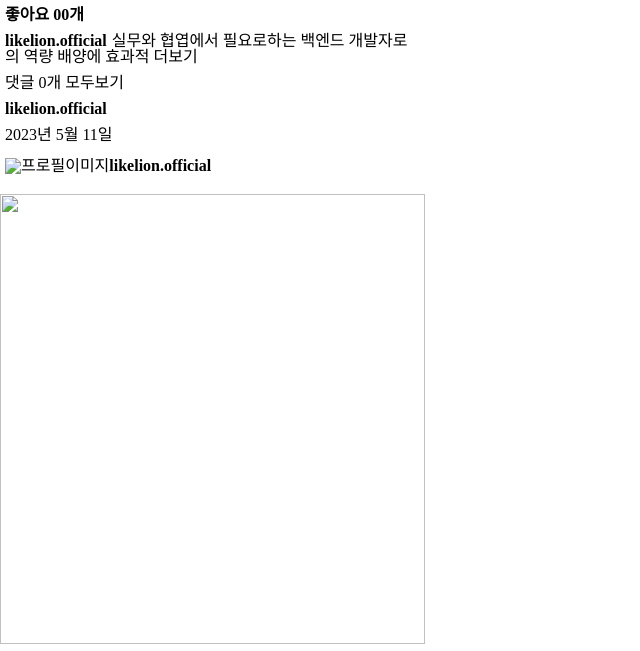
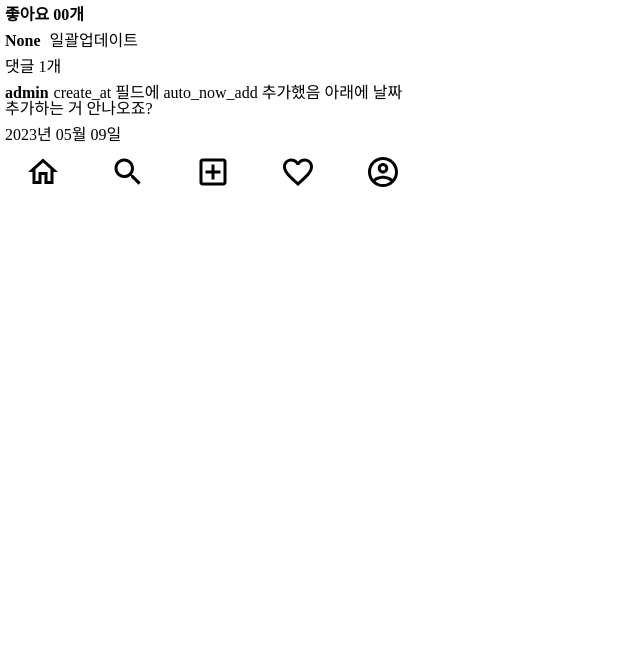
Before and after one commit to Hszoo/django-practice5, a Django app: page /posts/1/ in a window 1280 px wide. Shown: the part 1434-2085 px from the top of the page, without its empty margins (0-640 px from the left). After the commit the page ends 1621 px from the top, so only its background shows below. Run offline with Django 4.2, Linux system fonts and the light colour scheme; data comes from the database, SQL or seed files in the repository; both versions use the stored data as it was after the commit; some libraries are stand-ins or nearby versions.

Commit message:
second-commit

```diff
--- a/config/urls.py
+++ b/config/urls.py
@@ -1,4 +1,6 @@
 from django.contrib import admin
+from django.conf import settings # settings 파일에 있는 값들을 가져올 수 있음
+from django.conf.urls.static import static
 from django.urls import path, include
 from posts.views import index, url_view, url_parameter_view, function_view, function_view_list, class_view
 
@@ -13,4 +15,7 @@ urlpatterns = [  #이것도 리스트이니까 마지막에 콤마 꼭 찍기
     path('cbv/', class_view.as_view()), #class_view는 클래스라 as_view로 실행해줘야됨
     path('', index, name='index'),
     path('posts/', include('posts.urls', namespace='posts')),
+    path('__debug__', include('debug_toolbar.urls')),
 ]
+
+urlpatterns += static(settings.MEDIA_URL, document_root=settings.MEDIA_ROOT)
--- a/posts/urls.py
+++ b/posts/urls.py
@@ -5,8 +5,8 @@ app_name='posts'
 
 urlpatterns = [
     path('',post_list_view, name="post-list"), # 여기 이름을 index.html에서 가져다 쓸 수 있음 -> templates 언어
-    path('new/',post_create_view),
-    path('<int:id>/',post_detail_view), # 모델의 id값 의 detail화면 보여줌
-    path('<int:id>/edit/',post_update_view), # id의 수정 -> 업데이트 화면 보여줌
-    path('<int:id>/delete/',post_delete_view), # id의 delete -> delete 화면 보여줌
+    path('new/',post_create_view, name='post-create'),
+    path('<int:id>/',post_detail_view, name='post-detail'), # 모델의 id값 의 detail화면 보여줌
+    path('<int:id>/edit/',post_update_view, name='post-update'), # id의 수정 -> 업데이트 화면 보여줌
+    path('<int:id>/delete/',post_delete_view, name='post-delete'), # id의 delete -> delete 화면 보여줌
 ]
--- a/posts/views.py
+++ b/posts/views.py
@@ -1,21 +1,92 @@
-from django.shortcuts import render
-from django.http import HttpResponse, JsonResponse
+from django.shortcuts import render, redirect, get_object_or_404
+from django.http import HttpResponse, JsonResponse, Http404
 from django.views.generic.list import ListView # cbv 에서 listView쓰기 위해 받아옴
 from .models import Post # posts 앱 내(현재 views와 같은 경로상의) models 받아오기
+from django.contrib.auth.decorators import login_required
+
 # Create your views here.
 
 def index(request) :
-    return render(request, 'index.html')
+    post_list = Post.objects.all().order_by('-create_at') # post 모델에 있는 모든 데이터 가져와라
+    context = {
+        'post_list' : post_list,
+    }
+    return render(request, 'index.html', context)
+
 def post_list_view(request) :
-    return render(request, 'posts/post_list.html') # BASE-DIR로 위에 위에 즉 워크스페이스 / templates까지 지정해줬으니까 그 이하를 지정해주면 됨
+    post_list = Post.objects.all() # post 모델에 있는 모든 데이터 가져와라
+    #post_list = Post.objects.filter(writer=request.user) # 모델 내 writer 가 현재 로그인한 사용자와 같은지 조회
+    context = {
+        'post_list' : post_list,
+    }
+    return render(request, 'posts/post_list.html', context) # BASE-DIR로 위에 위에 즉 워크스페이스 / templates까지 지정해줬으니까 그 이하를 지정해주면 됨
+
 def post_detail_view(request, id) :
-    return render(request, 'posts/post_detail.html')
-def post_create_view(request, id) :
-    return render(request, 'posts/post_form.html')
-def post_update_view(request, id) :
-    return render(request, 'posts/post_form.html')
+    try:
+        post = Post.objects.get(id=id) # 더보기 페이지에서 url 템플릿으로 먹이려면, id값도 넘겨줘야할텐데 그떄 id넘기기 위해서는 여기 context 넘겨줘야됨..
+    # 존재하지 않는 페이지 입력받아 예외발생하면
+    except Post.DoesNotExist:
+        return redirect('index') # 홈으로 redirect
+    context = {
+        'post' : post,
+    }
+    return render(request, 'posts/post_detail.html', context)
+
+@login_required # 아래 함수실행 전에 실행되어, 로그인 상태에서만 아래 함수가 실행 되도록
+def post_create_view(request) :
+    if request.method == 'GET' :
+        return render(request, 'posts/post_form.html')
+    else :
+        image = request.FILES.get('image')
+        content = request.POST.get('content')
+        print(image)
+        print(content)
+
+        # 사용자가 입력한 file과 content data 객체로 추가하기
+        Post.objects.create(
+            image=image,
+            content=content,
+            #writer=request.user
+        )
+        return redirect('index')
+
+@login_required
+def post_update_view(request, id) : # url 패턴에 <int:id> 해놔서 id값 가져오기 가능 / urls에서 이거 안해놓으면 당연히 못가져오겠져
+    #post = get_object_or_404(Post, id=id, writer=request.user) writer로 받는 값이 없어도 에러 발생시키는 구문 # 모델, id prameter
+    post = Post.objects.get(id = id) # 특정 id값의 post 객체를 받음
+
+    if request.user != post.writer :
+        raise Http404('잘못된 접근입니다.') # 로그인한 사용자와 작성자가 다르면 에러
+
+    if request.method == 'GET' :
+        context = { 'post':post }
+        return render(request, 'posts/post_form.html', context)
+    elif request.method == 'POST' :
+        new_image = request.FILES.get('image')
+        content = request.POST.get('content')
+        print(new_image)
+        print(content)
+
+        if new_image :
+            post.image.delete() #기존의 이미지는 삭제해서 중복된 이미지 쌓이지 않도록
+            post.image = new_image # 수정된 이미지와 content로 변경
+        post.content = content
+        post.save()
+        return redirect('posts:post-detail', post.id)
+
+@login_required
 def post_delete_view(request, id) :
-    return render(request, 'posts/post_delete.html')
+
+    post = get_object_or_404(Post, id=id) # 모델, id prameter
+    if request.user != post.writer :
+        raise Http404('잘못된 접근입니다.') # 로그인한 사용자와 작성자가 다르면 에러
+
+    if request.method == 'GET':
+        context = {'post' : post}
+        return render(request, 'posts/post_confirm_delete.html', context)
+    else:
+        post.delete()
+        return render('index')
 
 def url_view(request) :
     print('url_view 함수 실행중 ')
--- a/templates/base.html
+++ b/templates/base.html
@@ -14,16 +14,20 @@
         {% block content %}
         {% endblock %}
     </div>
-        <nav> <!-- 메뉴는 여기에만 있는게 아니라 다 있어서 base.html에 넣어주기 -->
+        <nav> <!-- 메뉴는 여기에만 있는게 어떤 페이지에서도 적용되어야 함-> base.html에 넣어주기 -->
             <ul class="bottom-menu-group">
                 <li>
-                    <img src="{% static 'icons/home_outlined_black_36dp.svg' %}" alt="홈"/> <!--base-dir/static경로 지정해놨으니까 이 기준 상대경로 지정해주면됨-->
+                    <a href="{% url 'index' %}">
+                        <img src="{% static 'icons/home_outlined_black_36dp.svg' %}" alt="홈"/> <!--base-dir/static경로 지정해놨으니까 이 기준 상대경로 지정해주면됨-->
+                    </a>
                 </li>
                 <li>
                     <img src="{% static 'icons/search_outlined_black_36dp.svg' %}" alt="검색"/> <!--base-dir/static경로 지정해놨으니까 이 기준 상대경로 지정해주면됨-->
                 </li>
                 <li>
-                    <img src="{% static 'icons/add_box_outlined_black_36dp.svg' %}" alt="글쓰기"/> <!--base-dir/static경로 지정해놨으니까 이 기준 상대경로 지정해주면됨-->
+                    <a href="{% url 'posts:post-create' %}">
+                        <img src="{% static 'icons/add_box_outlined_black_36dp.svg' %}" alt="글쓰기"/> <!--base-dir/static경로 지정해놨으니까 이 기준 상대경로 지정해주면됨-->
+                    </a>
                 </li>
                 <li>
                     <img src="{% static 'icons/favorite_outlined_black_36dp.svg' %}" alt="좋아요"/> <!--base-dir/static경로 지정해놨으니까 이 기준 상대경로 지정해주면됨-->
--- a/templates/index.html
+++ b/templates/index.html
@@ -4,7 +4,11 @@
 {% block content %}
 <main>
     <div class="card-list"> <!-- card 리스트 안에 카드 여러개 만들었는데-->
-        {% include 'mixin/posts/post_card.html' %} <!-- include해서 파일 가져다가 쓸 수도 있음 (경로참고)-->
+        {% for post in post_list %}
+            {% include 'mixin/posts/post_card.html' with detail=False %} <!-- include해서 파일 가져다가 쓸 수도 있음 (경로참고)-->
+            <!-- list는 detail페이지가 아니므로, detail =False로 해줘서, 더보기 버튼 보이도록 함 -->
+        {% endfor %}
+
     </div>
 </main>
 {% endblock %}
--- a/templates/mixin/posts/post_card.html
+++ b/templates/mixin/posts/post_card.html
@@ -3,12 +3,24 @@
     <div class="card__header">
         <img src="http://via.placeholder.com/32x32" alt="프로필이미지">
         <a href="#">
-            <span class="card__user-name">likelion.official</span>
+            <span class="card__user-name">{{ post.writer }}</span>
         </a>
+        {% if detail %} <!-- 더보기 버튼 눌러 들어간 상세페이지가 아니라면  content 일부만 표시 -->
+            {% if request.user == post.writer %} <!-- 작성자와 로그인한 사용자가 같은 경우에만 수정할 수 있도록 -->
+                <a href="{% url 'posts:post-update' post.id%}">수정하기</a> ||
+                <a href="{% url 'posts:post-delete' post.id %}">삭제하기</a>
+            {% endif %}
+        {% endif %}
+
     </div>
     <div class="card__body">
         </div>
-            <img class="card__image" src="http://via.placeholder.com/600x600" alt="">
+            <!-- 이미지가 없는 경우도 있어서 조건문 -->
+            {% if post.image %}
+                <img class="card__image" src="{{ post.image.url }}" alt="">
+            {% else %}
+                <img class="card__image" src="http://via.placeholder.com/600x600" alt="">
+            {% endif %}
         </div>
         <div class="card__btn-group">
             <div>
@@ -23,93 +35,46 @@
         <div class="card_content">
             <span class="card__like-num">좋아요 00개</span>
             <div class="card__main-text">
-                <p><span class="card__user-name">likelion.official</span>{{"실무와 협엽에서 필요로하는 백엔드 개발자로의 역량 배양에 효과적"|truncatechars:35}} 더보기</p>
+                <p><span class="card__user-name">{{post.writer}}</span>
+                    {% if not detail %} <!-- 더보기 버튼 눌러 들어간 상세페이지가 아니라면  content 일부만 표시 -->
+                        {{ post.content|truncatechars:35}}
+                    {% else %} <!-- 더보기 버튼 눌러 들어간 상세페이지라면 전체 content 표시 -->
+                        {{ post.content }}
+                    {% endif %}
+                    </p>
+
+                <!-- 이거 post_detail 에서 detail=True 해놨는데, 그거 값 조건 비교하는 거임
+                detail true면, 지금 디테일 페이지에 있는 거일테니까 더보기 버튼은 보이지 x 아니라면 더보기 버튼 보이도록 -->
+                {% if not detail %}
+                    <a href="{% url 'posts:post-detail' post.id %}">더보기</a>
+                {% endif %}
+                <!-- <a href="/posts/{{post.id}}">더보기</a> -->
             </div>
             <div>
-                <p>댓글 0개 모두보기</p>
-                <ul class="card__comment-group">
-                    <li>
-                        <p><span class="card__user-name">likelion.official</span></p>
-                    </li>
+                <!-- post.comment_set : post를 참조하는 comment를 다시 역참조하는 거임
+                그래서, 전체 comment를 가져온 다음에 count 세는 거 -->
+                <p>댓글 {{ post.comment_set.all.count }}개
+                {% if not detail %}
+                    <a href="{% url 'posts:post-detail' post.id %}">모두보기</a>
+                {% endif %}
+                </p>
+                    <ul class="card__comment-group">
+                    {% if not detail %}
+                        {% for comment in post.comment_set.all %}
+                            <li>
+                                <p><span class="card__user-name">{{comment.writer}}</span>{{comment.content}}</p>
+                            </li>
+                        {% endfor %}
+                    {% else %}
+                        {% for comment in post.comment_set.all|slice:":2" %}
+                            <li>
+                                <p><span class="card__user-name">{{comment.writer}}</span>{{comment.content}}</p>
+                            </li>
+                        {% endfor %}
+                    {% endif %}
                 </ul>
-                <p class="card-created-at">2023년 5월 11일</p>
+                <p class="card-created-at">{{post.create_at|date:"Y년 m월 d일"}}</p>
             </div>
         </div>
     </div>
 </div>
-<div class="card"> <!-- 이게 카드... 글이 많을 수록 카드 여러개 생성되는 거임 -->
-    <div class="card__header">
-        <img src="http://via.placeholder.com/32x32" alt="프로필이미지">
-        <a href="#">
-            <span class="card__user-name">likelion.official</span>
-        </a>
-    </div>
-    <div class="card__body">
-        </div>
-            <img class="card__image" src="http://via.placeholder.com/600x600" alt="">
-        </div>
-        <div class="card__btn-group">
-            <div>
-                <img class="card__btn" src="{% static 'icons/favorite_outlined_black_36dp.svg'}" alt="">
-                <img class="card__btn" src="{% static 'icons/mode_comment_outlined_black_36dp.svg'}" alt="">
-                <img class="card__btn" src="{% static 'icons/send_outlined_black_36dp.svg'}" alt="">
-            </div>
-            <div>
-                <img class="card__btn" src="{% static 'icons/bookmark_outlined_black_36dp.svg'}" alt="">
-            </div>
-        </div>
-        <div class="card_content">
-            <span class="card__like-num">좋아요 00개</span>
-            <div class="card__main-text">
-                <p><span class="card__user-name">likelion.official</span>{{"실무와 협엽에서 필요로하는 백엔드 개발자로의 역량 배양에 효과적"|truncatechars:35}} 더보기</p>
-            </div>
-            <div>
-                <p>댓글 0개 모두보기</p>
-                <ul class="card__comment-group">
-                    <li>
-                        <p><span class="card__user-name">likelion.official</span></p>
-                    </li>
-                </ul>
-                <p class="card-created-at">2023년 5월 11일</p>
-            </div>
-        </div>
-    </div>
-</div>
-<div class="card"> <!-- 이게 카드... 글이 많을 수록 카드 여러개 생성되는 거임 -->
-    <div class="card__header">
-        <img src="http://via.placeholder.com/32x32" alt="프로필이미지">
-        <a href="#">
-            <span class="card__user-name">likelion.official</span>
-        </a>
-    </div>
-    <div class="card__body">
-        </div>
-            <img class="card__image" src="http://via.placeholder.com/600x600" alt="">
-        </div>
-        <div class="card__btn-group">
-            <div>
-                <img class="card__btn" src="{% static 'icons/favorite_outlined_black_36dp.svg'}" alt="">
-                <img class="card__btn" src="{% static 'icons/mode_comment_outlined_black_36dp.svg'}" alt="">
-                <img class="card__btn" src="{% static 'icons/send_outlined_black_36dp.svg'}" alt="">
-            </div>
-            <div>
-                <img class="card__btn" src="{% static 'icons/bookmark_outlined_black_36dp.svg'}" alt="">
-            </div>
-        </div>
-        <div class="card_content">
-            <span class="card__like-num">좋아요 00개</span>
-            <div class="card__main-text">
-                <p><span class="card__user-name">likelion.official</span>{{"실무와 협엽에서 필요로하는 백엔드 개발자로의 역량 배양에 효과적"|truncatechars:35}} 더보기</p>
-            </div>
-            <div>
-                <p>댓글 0개 모두보기</p>
-                <ul class="card__comment-group">
-                    <li>
-                        <p><span class="card__user-name">likelion.official</span></p>
-                    </li>
-                </ul>
-                <p class="card-created-at">2023년 5월 11일</p>
-            </div>
-        </div>
-    </div>
-</div>
--- a/templates/posts/post_detail.html
+++ b/templates/posts/post_detail.html
@@ -2,5 +2,5 @@
 {% block title %}post_detail{% endblock %}
 {% block content %}
 <h1>post_detail</h1>
-{% include 'mixin/posts/post_card.html' %}
+{% include 'mixin/posts/post_card.html' with detail=True %}
 {% endblock %}
```
Also changed, not shown: config/settings.py (+14 -2 lines), templates/posts/post_confirm_delete.html (+10 -0 lines), templates/posts/post_form.html (+29 -0 lines), templates/posts/post_list.html (+9 -0 lines), db.sqlite3, media/wonwooooo.png (added), media/wonwwoooo.png (added), media/wonwwoooo_dUMJRKL.png (added), media/woo_is_mine.jfif (added), woo_is_mine.jfif (added), 1 other file.
